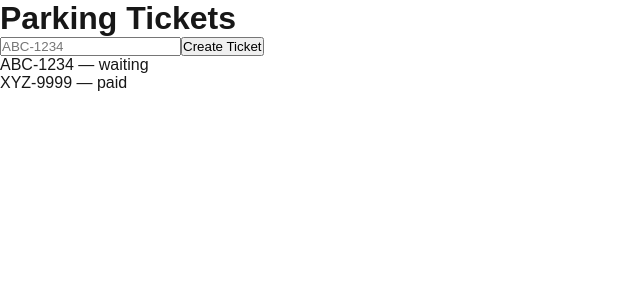
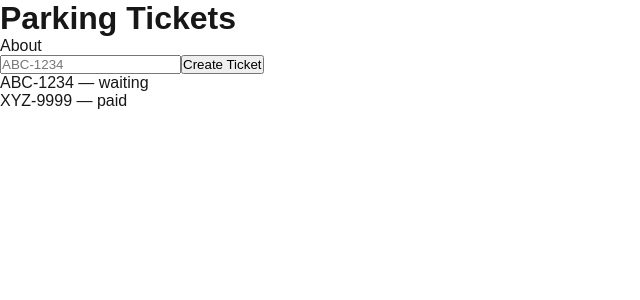
Before and after one commit to nour-hatem/parking-ticket-monorepo, a Next.js app in the folder apps/web/: page / in a window 1280 px wide. Shown: the top 300 px of the page, without its empty margins (0-640 px from the left). Built offline with nearby package versions, Linux system fonts and the light colour scheme.

Commit message:
feat: add navigation link to about page from home

```diff
--- a/apps/web/app/page.tsx
+++ b/apps/web/app/page.tsx
@@ -1,6 +1,8 @@
 'use client';
 import { useState } from 'react';
+import Link from 'next/link';
 import { mockTickets, type Ticket } from './lib/mock-tickets';
+
 
 export default function HomePage() {
   const [tickets, setTickets] = useState<Ticket[]>(mockTickets);
@@ -21,6 +23,7 @@ export default function HomePage() {
   return (
     <main>
       <h1>Parking Tickets</h1>
+      <Link href="/about">About</Link>
       <form onSubmit={handleSubmit}>
         <input
           value={plate}
```
